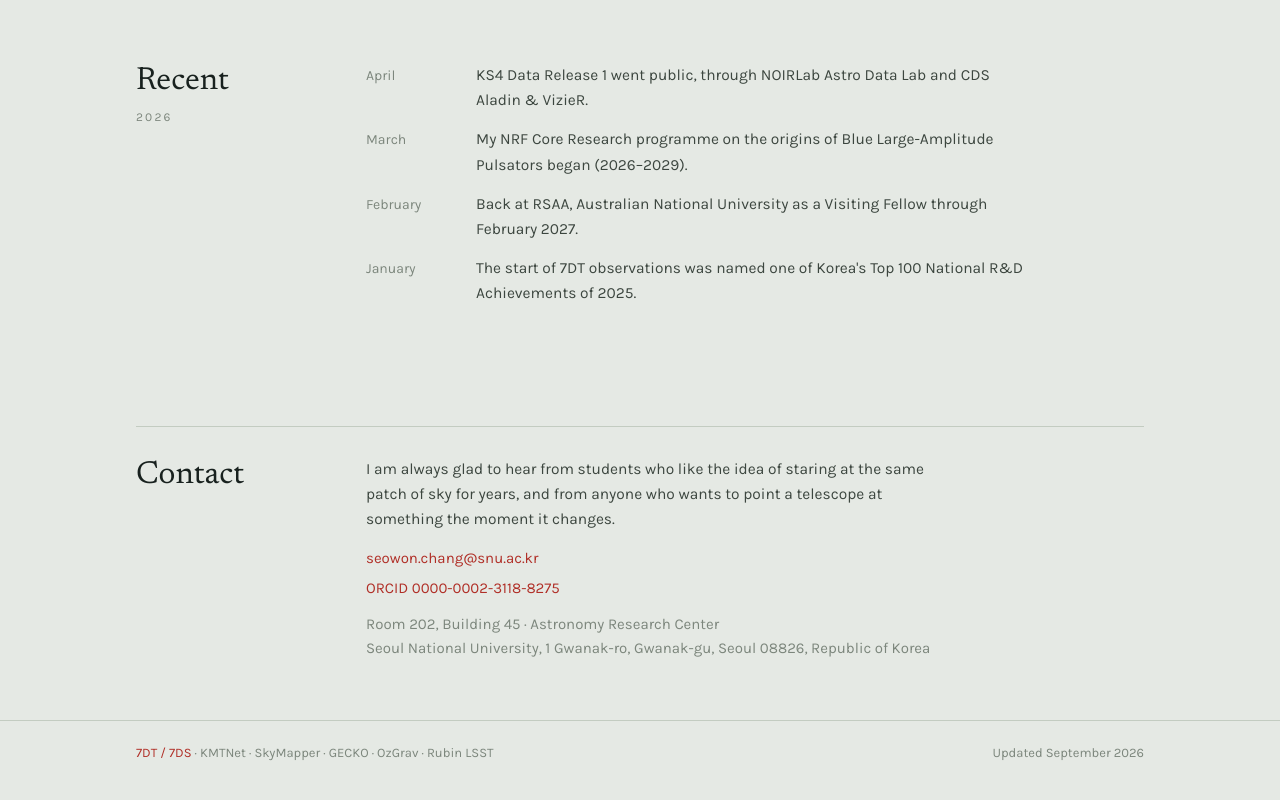
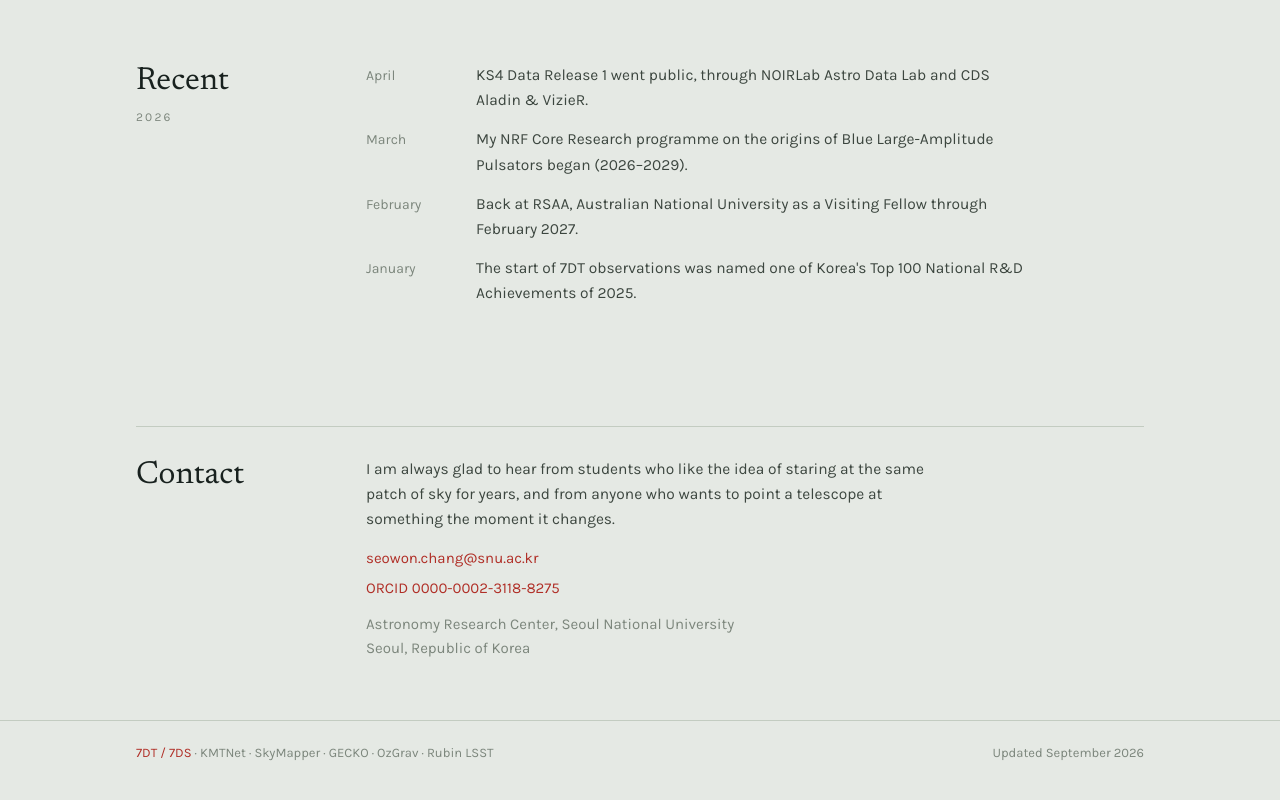
Before and after one commit to seowony/seowony.github.io, a plain HTML site: page index.html in a window 1280 px wide. Shown: the part 4444-5244 px from the top of the page. Drawn offline with Linux system fonts and the light colour scheme.

Commit message:
Remove personal details from the public CV

```diff
--- a/index.html
+++ b/index.html
@@ -644,8 +644,8 @@
           <div><a href="mailto:seowon.chang@snu.ac.kr">seowon.chang@snu.ac.kr</a></div>
           <div><a href="https://orcid.org/0000-0002-3118-8275">ORCID 0000-0002-3118-8275</a></div>
           <div style="color: var(--label); line-height: 1.6; margin-top: 6px;">
-            Room 202, Building 45 · Astronomy Research Center<br>
-            Seoul National University, 1 Gwanak-ro, Gwanak-gu, Seoul 08826, Republic of Korea
+            Astronomy Research Center, Seoul National University<br>
+            Seoul, Republic of Korea
           </div>
         </div>
       </div>
```
Also changed, not shown: 5 other files.
